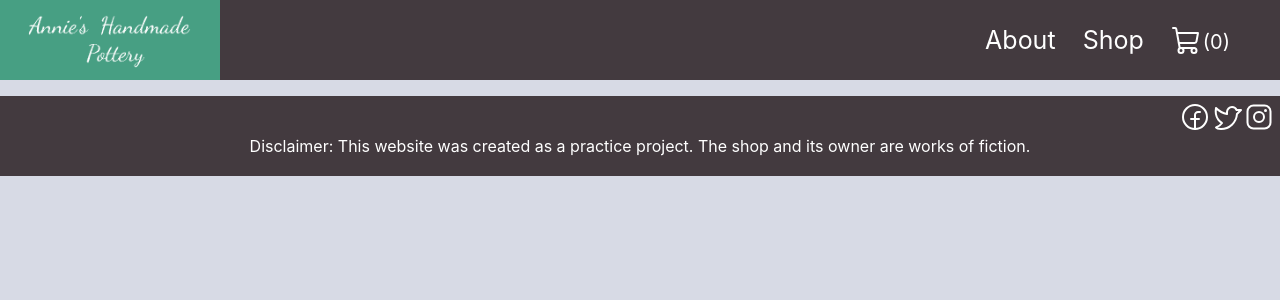
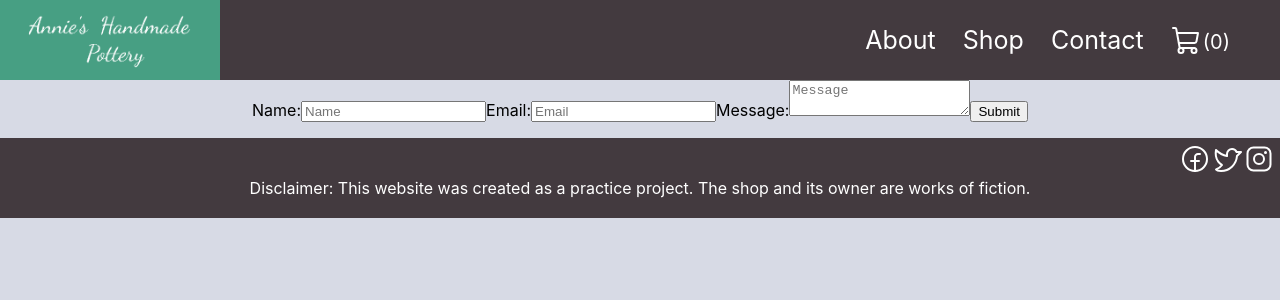
Before and after one commit to LaurenCummings/shop-project, a React (Create React App) app: page /contact in a window 1280 px wide. Shown: the top 300 px of the page. Built offline with nearby package versions, Linux system fonts and the light colour scheme.

Commit message:
Added contact page

```diff
--- a/src/App.js
+++ b/src/App.js
@@ -5,6 +5,7 @@ import Shop from './components/Shop';
 import Cart from './components/Cart';
 import ThankYou from './components/ThankYou';
 import About from './components/About';
+import Contact from './components/Contact';
 import Footer from './components/Footer';
 import { ShopContextProvider } from './contexts/ShopContext';
 
@@ -20,6 +21,7 @@ function App() {
                 <Route path="/cart" element={<Cart />} />
                 <Route path="/thankYou" element={<ThankYou />} />
                 <Route path="/about" element={<About />} />
+                <Route path="/contact" element={<Contact />} />
                 </Routes>
                 <Footer />
             </Router>
--- /dev/null
+++ b/src/components/Contact.js
@@ -0,0 +1,23 @@
+import './Contact.css';
+
+const Contact = () => {
+
+    return (
+        <div className="contact">
+            <form>
+                <label for="name">Name:</label>
+                <input type="text" id="name" name="name" placeholder="Name" />
+
+                <label for="email">Email:</label>
+                <input type="text" id="email" name="email" placeholder="Email" />
+
+                <label for="message">Message:</label>
+                <textarea id="message" name="message" placeholder="Message" />
+
+                <input type="submit" value="Submit" />
+            </form>
+        </div>
+    )
+};
+
+export default Contact;
--- a/src/components/Footer.css
+++ b/src/components/Footer.css
@@ -2,6 +2,7 @@
     width: 100%;
     height: 80px;
     background-color: rgb(67, 58, 63);
+    bottom: 0;
 }
 
 .footer p {
--- a/src/components/Navbar.js
+++ b/src/components/Navbar.js
@@ -20,6 +20,7 @@ const Navbar = () => {
             <div className={`links ${isOpen ? "menuOpen" : ""}`}>
                 <Link to="/about"> About </Link>
                 <Link to="/"> Shop </Link>
+                <Link to="/contact"> Contact </Link>
                 <Link to="/cart">
                     <ShoppingCart className="cartIcon" size={32} />
                     <p className="itemCount">({getNumCartItems()})</p>
```
Also changed, not shown: src/components/Contact.css (added).
